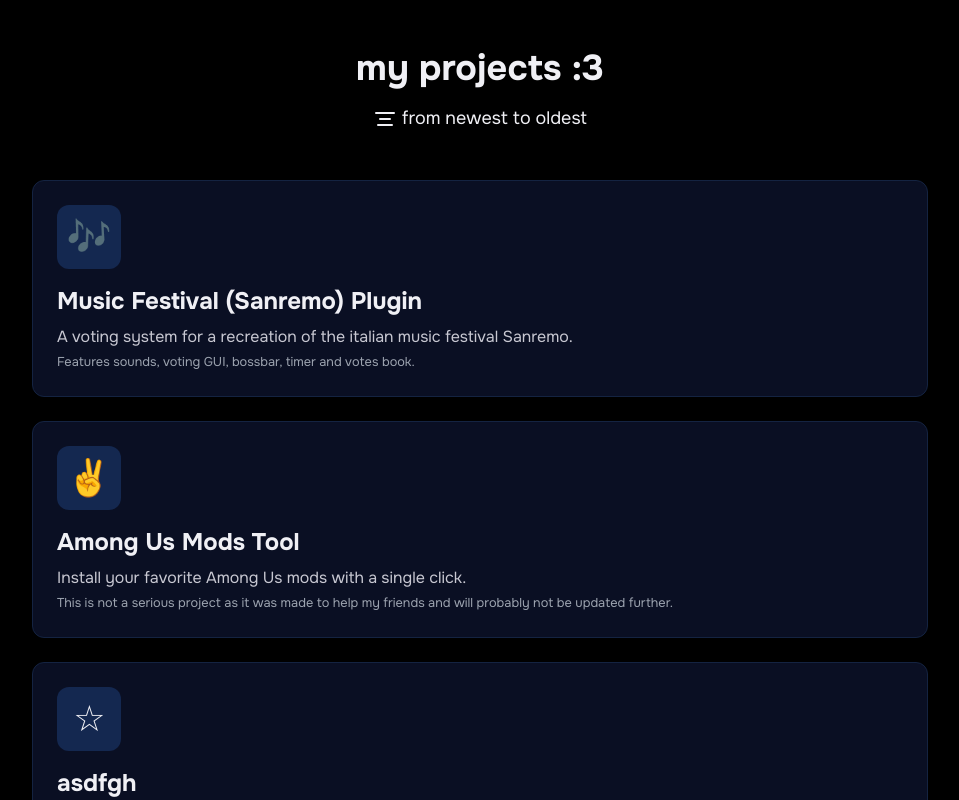
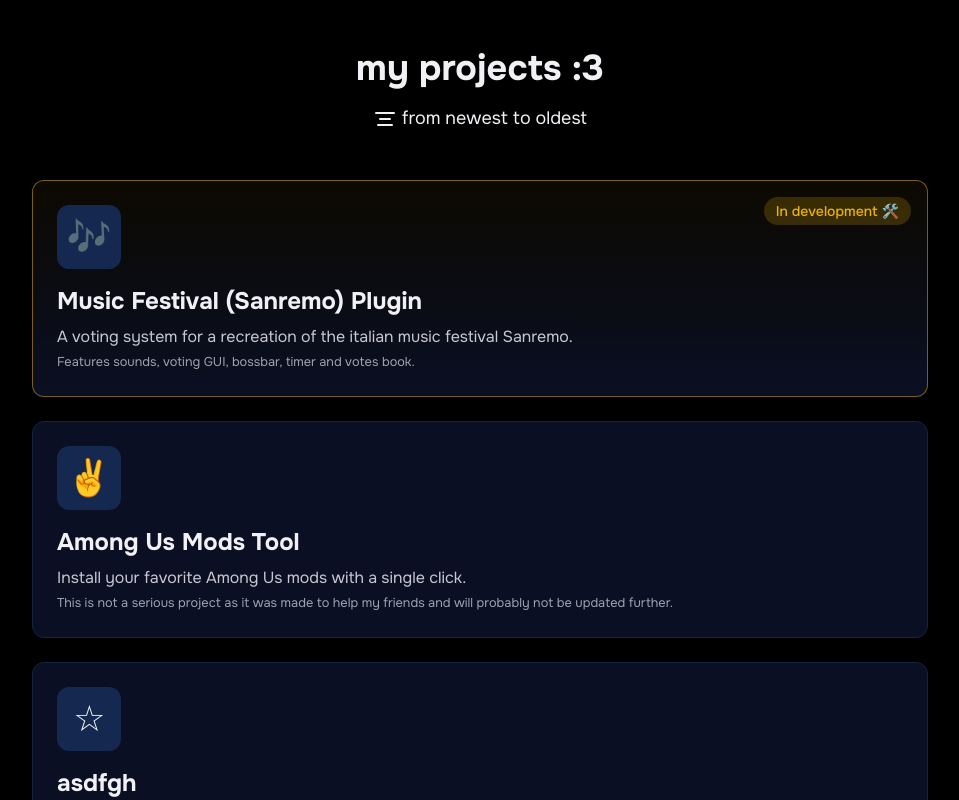
Before and after one commit to letruxux/bio, a Next.js app: page /p in a window 1280 px wide. Shown: the whole page, without its empty margins (160-1119 px from the left). Built offline with nearby package versions, Linux system fonts and the light colour scheme.

Commit message:
omg i love this yellow thing

```diff
--- a/src/app/p/[name]/page.tsx
+++ b/src/app/p/[name]/page.tsx
@@ -130,11 +130,23 @@
           {data.icon}
         </div>
 
-        <div className="bg-blue-bg rounded-xl shadow-2xl p-8 pt-20 border border-border-subtle mt-[-64px]">
+        <div
+          className={`bg-blue-bg rounded-xl shadow-2xl p-8 pt-20 border ${
+            data.wip
+              ? "border-yellow-500/50 bg-gradient-to-b from-yellow-500/5 to-blue-bg"
+              : "border-border-subtle"
+          } mt-[-64px]`}
+        >
           {/* Project Info */}
           <div ref={contentRef}>
-            <h1 className="text-3xl font-bold mb-3 text-text-primary">{data.title}</h1>
-
+            <div className="flex items-center gap-4 mb-3">
+              <h1 className="text-3xl font-bold text-text-primary">{data.title}</h1>
+              {data.wip && (
+                <span className="px-3 py-1 bg-yellow-500/20 text-yellow-500 text-sm font-medium rounded-full">
+                  In development 🛠️
+                </span>
+              )}
+            </div>
             <p className="text-text-secondary mb-6 text-lg">{data.description}</p>
           </div>
 
--- a/src/app/p/page.tsx
+++ b/src/app/p/page.tsx
@@ -53,12 +53,23 @@
             })
             .map(([key, project]) => (
               <a href={`/p/${key}`} key={key}>
-                <div className="project-card bg-blue-bg rounded-xl border border-border-subtle hover:border-accent-primary transition-colors overflow-hidden">
+                <div
+                  className={`project-card rounded-xl border ${
+                    project.wip
+                      ? "border-yellow-500/50 hover:border-yellow-500 bg-gradient-to-b from-yellow-500/5 to-blue-bg"
+                      : "border-border-subtle hover:border-accent-primary bg-blue-bg"
+                  } transition-colors overflow-hidden`}
+                >
                   {project.bannerImage && (
                     <div
                       className="h-48 w-full bg-cover bg-center"
                       style={{ backgroundImage: `url("${project.bannerImage}")` }}
                     />
+                  )}
+                  {project.wip && (
+                    <div className="px-3 py-1 bg-yellow-500/20 text-yellow-500 text-sm font-medium absolute top-4 right-4 rounded-full">
+                      In development 🛠️
+                    </div>
                   )}
                   <div className="p-6">
                     <div className="w-16 h-16 max-w-16 max-h-16 overflow-hidden bg-accent-primary rounded-xl flex items-center justify-center mb-4">
```
